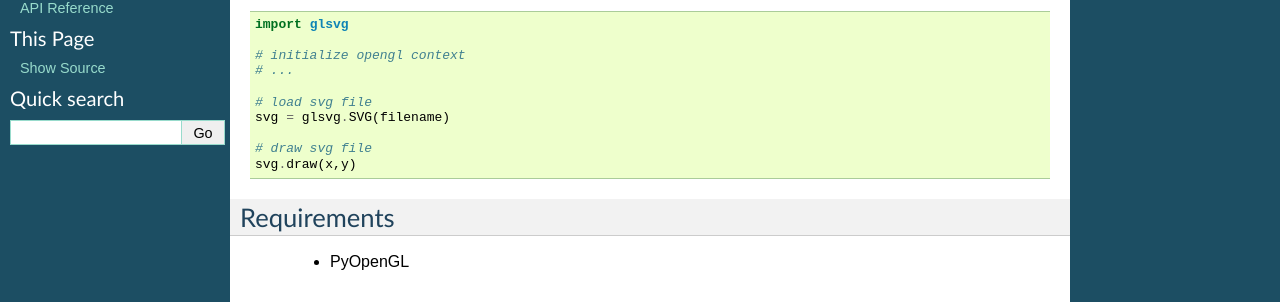
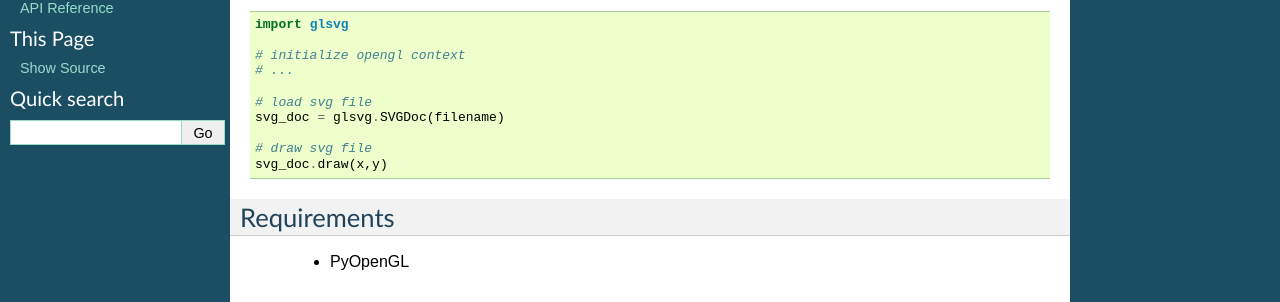
Before and after one commit to fathat/glsvg, a Sphinx documentation site: the page built from docs/intro.rst, in a window 1280 px wide. Shown: the part 212-514 px from the top of the page. Built offline with Sphinx 7.4.7, drawn with Linux system fonts in a browser that asks for light colours.

Commit message:
SVG -> SVGDoc in documentation + cleanup

```diff
--- a/docs/intro.rst
+++ b/docs/intro.rst
@@ -1,11 +1,11 @@
 Intro
-==============
+=====
 
 glSVG is a lightweight python library for reading and rendering SVG files
 in OpenGL.
 
 Usage
-------------------
+-----
 
 A really simple example ::
 
@@ -15,15 +15,12 @@ A really simple example ::
     # ...
 
     # load svg file
-    svg = glsvg.SVG(filename)
+    svg_doc = glsvg.SVGDoc(filename)
 
     # draw svg file
-    svg.draw(x,y)
-
-
-
-
+    svg_doc.draw(x,y)
 
 Requirements
----------
+------------
+
  - PyOpenGL
```
